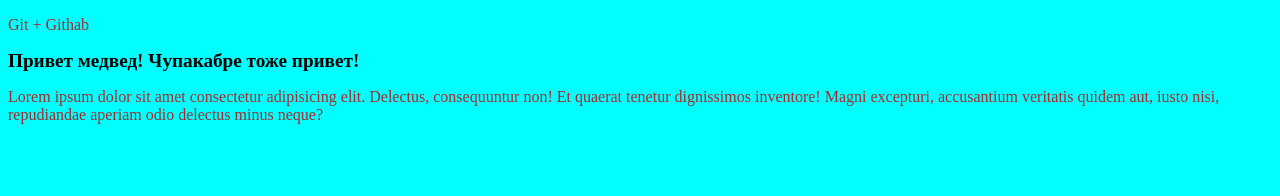
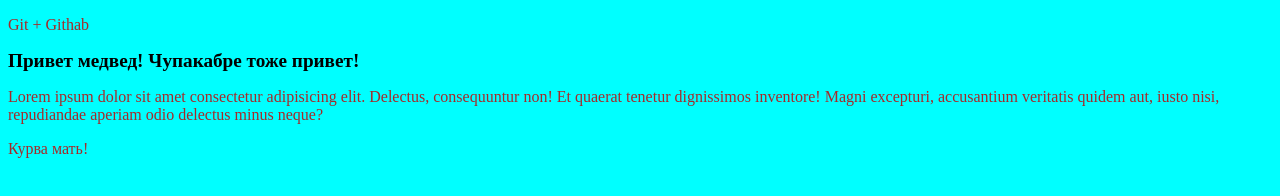
Before and after one commit to TacitusS/gittest, a plain HTML site: page index.html in a window 1280 px wide. Drawn offline with Linux system fonts and the light colour scheme.

Commit message:
Добавил новый фалй и ещё что-то дописал - 4 коммент

```diff
--- a/index.html
+++ b/index.html
@@ -13,5 +13,6 @@
     <p>Lorem ipsum dolor sit amet consectetur adipisicing elit. Delectus,
         consequuntur non! Et quaerat tenetur dignissimos inventore! Magni excepturi, accusantium veritatis quidem aut,
         iusto nisi, repudiandae aperiam odio delectus minus neque?</p>
+    <p>Курва мать!</p>
 </body>
 </html>
```
Also changed, not shown: about.html (added).
